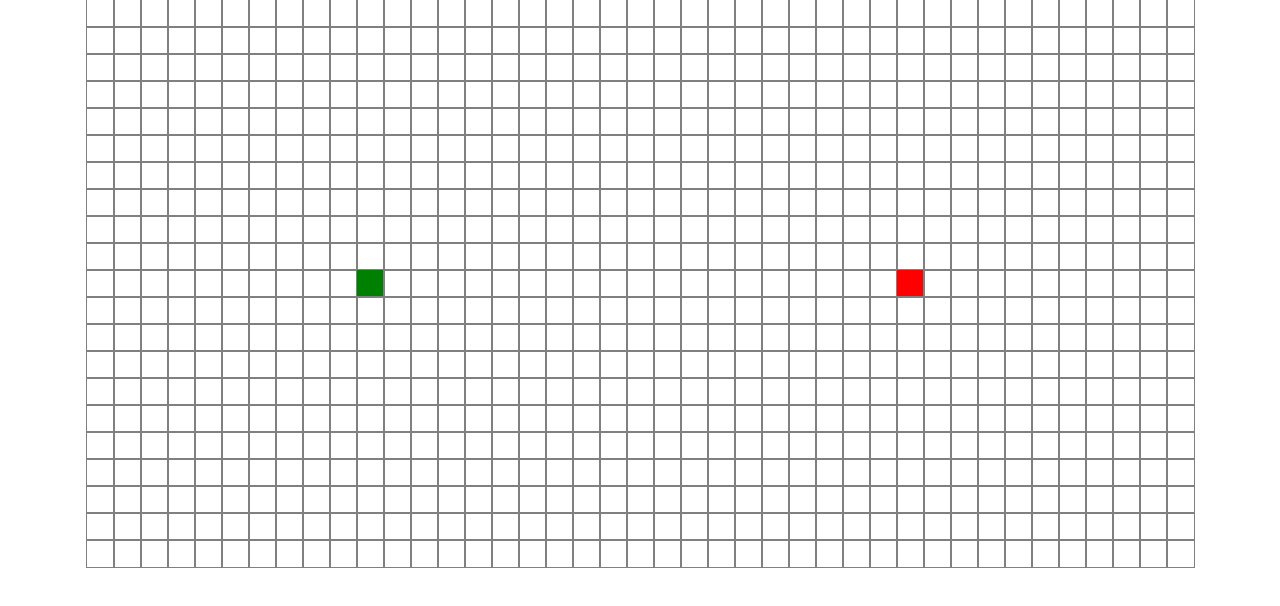
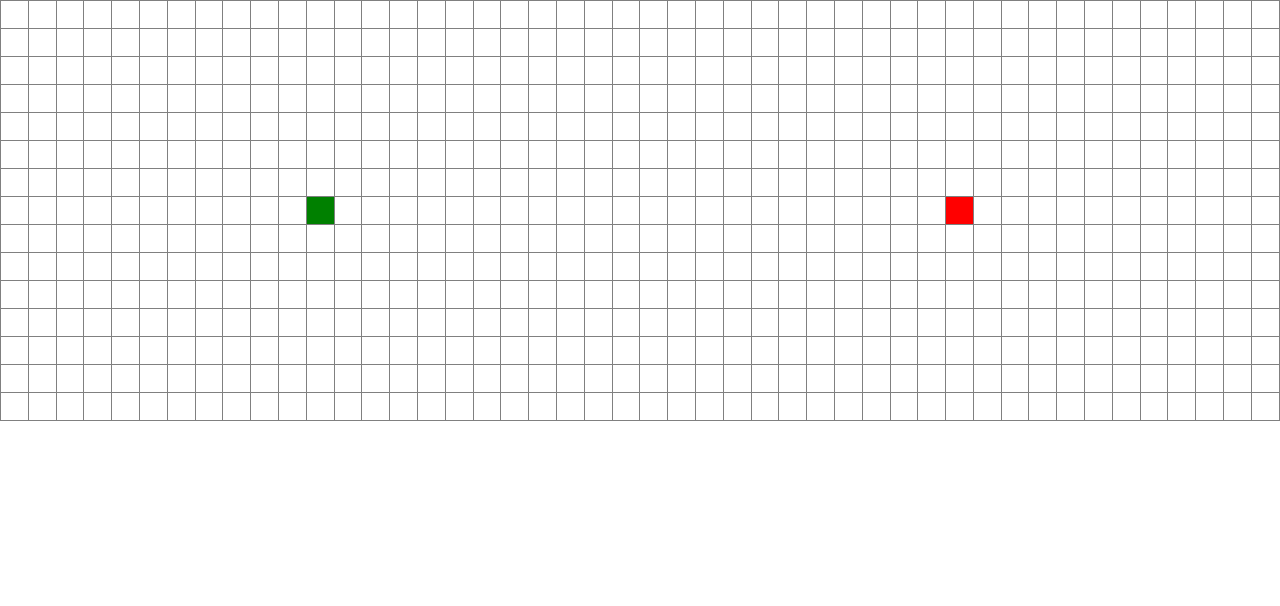
Before and after one commit to andrewywong/pathfinding-visualizer, a React (Create React App) app: page / in a window 1280 px wide. Shown: the top 606 px of the page. Built offline with nearby package versions, Linux system fonts and the light colour scheme.

Commit message:
Change board display to look nicer

```diff
--- a/src/PathfindingVisualizer/PathfindingVisualizer.css
+++ b/src/PathfindingVisualizer/PathfindingVisualizer.css
@@ -1,7 +1,7 @@
 .board {
-  width: 100%;
-  padding-right: 12px;
-  padding-left: 12px;
   margin: auto;
-  border-spacing: 0px;
+  border-left: 1px solid grey;
+  border-top: 1px solid grey;
+  border-collapse: collapse;
+  /* border-spacing: 0px; */
 }
--- a/src/PathfindingVisualizer/PathfindingVisualizer.jsx
+++ b/src/PathfindingVisualizer/PathfindingVisualizer.jsx
@@ -7,16 +7,15 @@ export default class PathfindingVisualizer extends Component {
   constructor(props) {
     super(props);
     this.state = {
-      nodes: []
+      nodes: [],
     };
   }
 
   componentDidMount() {
     const nodes = [];
     // Change rows and cols depending on the device width
-    let maxCols = window.innerWidth / 25;
-    maxCols = Math.round(maxCols * 0.8);
-    let maxRows = Math.round(maxCols / 2);
+    let maxCols = window.innerWidth / 28;
+    let maxRows = Math.round(maxCols / 3);
     console.log(maxRows);
 
     for (let row = 0; row < maxRows; ++row) {
@@ -30,13 +29,16 @@ export default class PathfindingVisualizer extends Component {
             col === Math.trunc(maxCols * (1 / 4)),
           isFinish:
             row === Math.trunc(maxRows / 2) &&
-            col === Math.trunc(maxCols * (3 / 4))
+            col === Math.trunc(maxCols * (3 / 4)),
         };
         currentRow.push(currentNode);
       }
       nodes.push(currentRow);
     }
     this.setState({ nodes });
+
+    // TODO: Add event listener for 'resize' to resize board
+    // https://stackoverflow.com/questions/19014250/rerender-view-on-browser-resize-with-react
   }
 
   render() {
@@ -44,7 +46,6 @@ export default class PathfindingVisualizer extends Component {
 
     return (
       <table className="board">
-        <tbody>
         {nodes.map((row, rowIdx) => {
           return (
             <tr key={rowIdx}>
@@ -61,7 +62,6 @@ export default class PathfindingVisualizer extends Component {
             </tr>
           );
         })}
-        </tbody>
       </table>
     );
   }
--- a/src/PathfindingVisualizer/components/Node.css
+++ b/src/PathfindingVisualizer/components/Node.css
@@ -1,8 +1,9 @@
 .node {
   width: 25px;
   height: 25px;
-  outline: 1px solid grey;
-  display: inline-block;
+  border-right: 1px solid grey;
+  border-bottom: 1px solid grey;
+  /* display: inline-block; */
 }
 
 .node-start {
```
Also changed, not shown: src/algorithms/astar.js (added), src/algorithms/bfs.js (added), src/algorithms/dijkstra.js (added). Lines whose indentation alone changed are shown as unchanged.
